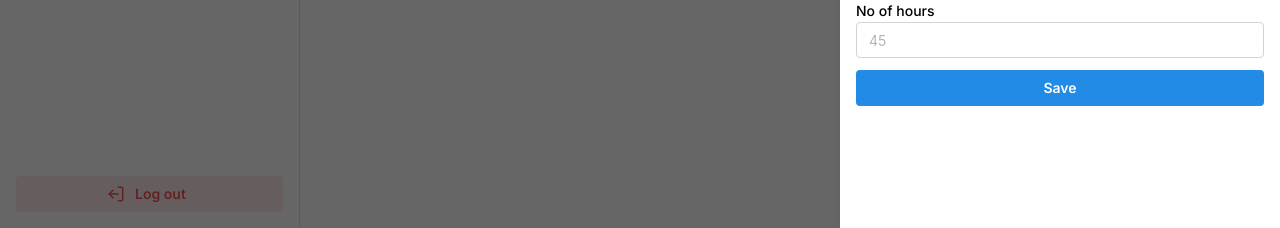
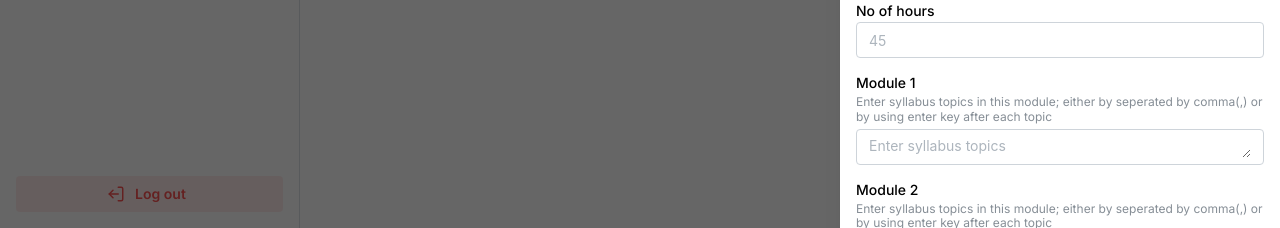
Before and after one commit to the3plet/academic-ai-admin, a Next.js app: page /dashboard/course in a window 1280 px wide. Both pictures are taken after typing "Sample" into the empty fields and a click on the button "Add course". Shown: the part 572-800 px from the top of the page. Built offline with nearby package versions, Linux system fonts and the light colour scheme; no server answers.

Commit message:
new changes

```diff
--- a/components/course/AddCourse.tsx
+++ b/components/course/AddCourse.tsx
@@ -1,41 +1,67 @@
-"use client";
-import { Button, Drawer, Stack, TextInput } from "@mantine/core";
-import { useDisclosure } from "@mantine/hooks";
-import axios from "axios";
-import React from "react";
-import { Controller, useForm } from "react-hook-form";
-import useToast from "../hooks/useToast";
-import { useAddCourse } from "@/lib/query-hooks/course";
+"use client"
+import { Button, Drawer, Stack, TagsInput, TextInput } from "@mantine/core"
+import { useDisclosure } from "@mantine/hooks"
+import axios from "axios"
+import React from "react"
+import { Controller, useForm } from "react-hook-form"
+import useToast from "../hooks/useToast"
+import { useAddCourse } from "@/lib/query-hooks/course"
 
-type Props = {};
+type Props = {}
 
 const defaultValues = {
   scheme: "2019",
   no_of_modules: "5",
-};
+}
 
 const AddCourse = (props: Props) => {
-  const [opened, { open, close }] = useDisclosure(false);
-  const { Toast, showToast } = useToast();
-  const form = useForm<any>({ defaultValues });
-  const {mutate:addCourse} = useAddCourse()
+  const [opened, { open, close }] = useDisclosure(false)
+  const { Toast, showToast } = useToast()
+  const form = useForm<any>({ defaultValues })
+  const { mutate: addCourse } = useAddCourse()
 
   const onSubmit = (data: any) => {
     // showToast("Course saved", "success");
-    const submitValues = {...data,topics:[],no_of_modules:Number(data.no_of_modules),semester:Number(data.semester),hours:Number(data.hours),credits:Number(data.credits)}
-    console.log(submitValues);
+    const submitValues = {
+      ...data,
+      topics: [],
+      no_of_modules: Number(data.no_of_modules),
+      semester: Number(data.semester),
+      hours: Number(data.hours),
+      credits: Number(data.credits),
+    }
+    console.log(submitValues)
 
-addCourse(data)
-  };
+    addCourse(data)
+  }
+
+  const getTopicFields = () => {
+    try {
+      if (Number(form.watch("no_of_modules"))) {
+        return [...Array(Number(form.watch("no_of_modules")))].map((field, index) => (
+          <Controller
+            name="course_code"
+            control={form.control}
+            render={({ field }) => (
+              <TagsInput
+                component="textarea"
+                {...field}
+                label={`Module ${index + 1}`}
+                description="Enter syllabus topics in this module; either by seperated by comma(,) or by using enter key after each topic"
+                placeholder="Enter syllabus topics"
+              />
+            )}
+          />
+        ))
+      }
+    } catch (e) {
+      return null
+    }
+  }
 
   return (
     <>
-      <Drawer
-        opened={opened}
-        onClose={close}
-        title="Add Course"
-        position="right"
-      >
+      <Drawer opened={opened} onClose={close} title="Add Course" position="right">
         <form onSubmit={form.handleSubmit(onSubmit)}>
           <Stack gap="sm">
             <Controller
@@ -137,6 +163,8 @@ addCourse(data)
                 />
               )}
             />
+
+            {getTopicFields()}
             <Button type="submit">Save</Button>
           </Stack>
         </form>
@@ -146,7 +174,7 @@ addCourse(data)
 
       {Toast && <Toast />}
     </>
-  );
-};
+  )
+}
 
-export default AddCourse;
+export default AddCourse
```
